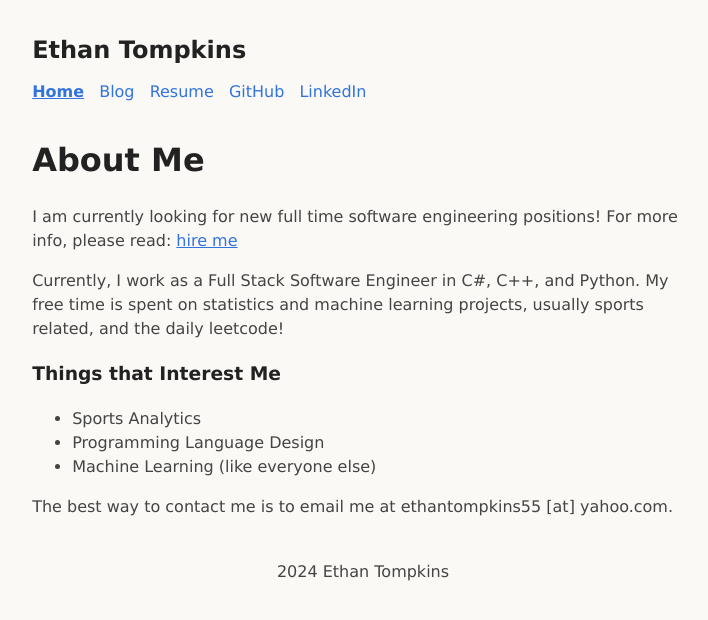
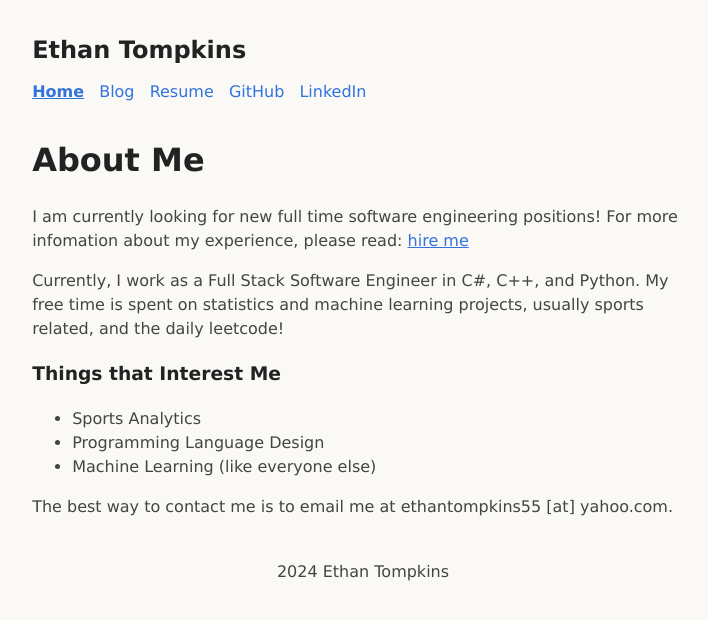
Before and after one commit to ethantompkins/ethantompkins.github.io, a Jekyll site: the page index.html, which Jekyll copies as it is, in a window 1280 px wide. Shown: the top 620 px of the page, without its empty margins (277-985 px from the left). Built offline with Jekyll 4.4.1, drawn with Linux system fonts in a browser that asks for light colours.

Commit message:
change active

```diff
--- a/hireme.html
+++ b/hireme.html
@@ -27,7 +27,7 @@
 		Ethan Tompkins
 	</h2>
 	<nav class="astro-G7TF3WX4">
-		<a href="/" class="astro-G7TF3WX4 active astro-XSYHFBHC">
+		<a href="/" class="astro-G7TF3WX4 astro-XSYHFBHC">
 	Home
 </a>
 
--- a/index.html
+++ b/index.html
@@ -52,7 +52,8 @@
 
 		<main>
 			<h1>About Me</h1>
-            <p>I am currently looking for new full time software engineering positions! For more info, please read: <a href="/hireme.html">hire me</a></p>
+            <p>I am currently looking for new full time software engineering positions! For more infomation about my experience,
+				please read: <a href="/hireme.html">hire me</a></p>
             <p>
                 Currently, I work as a Full Stack Software Engineer in C#, C++, and Python.
                 My free time is spent on statistics and machine learning projects, usually sports related, and the daily leetcode!
```
